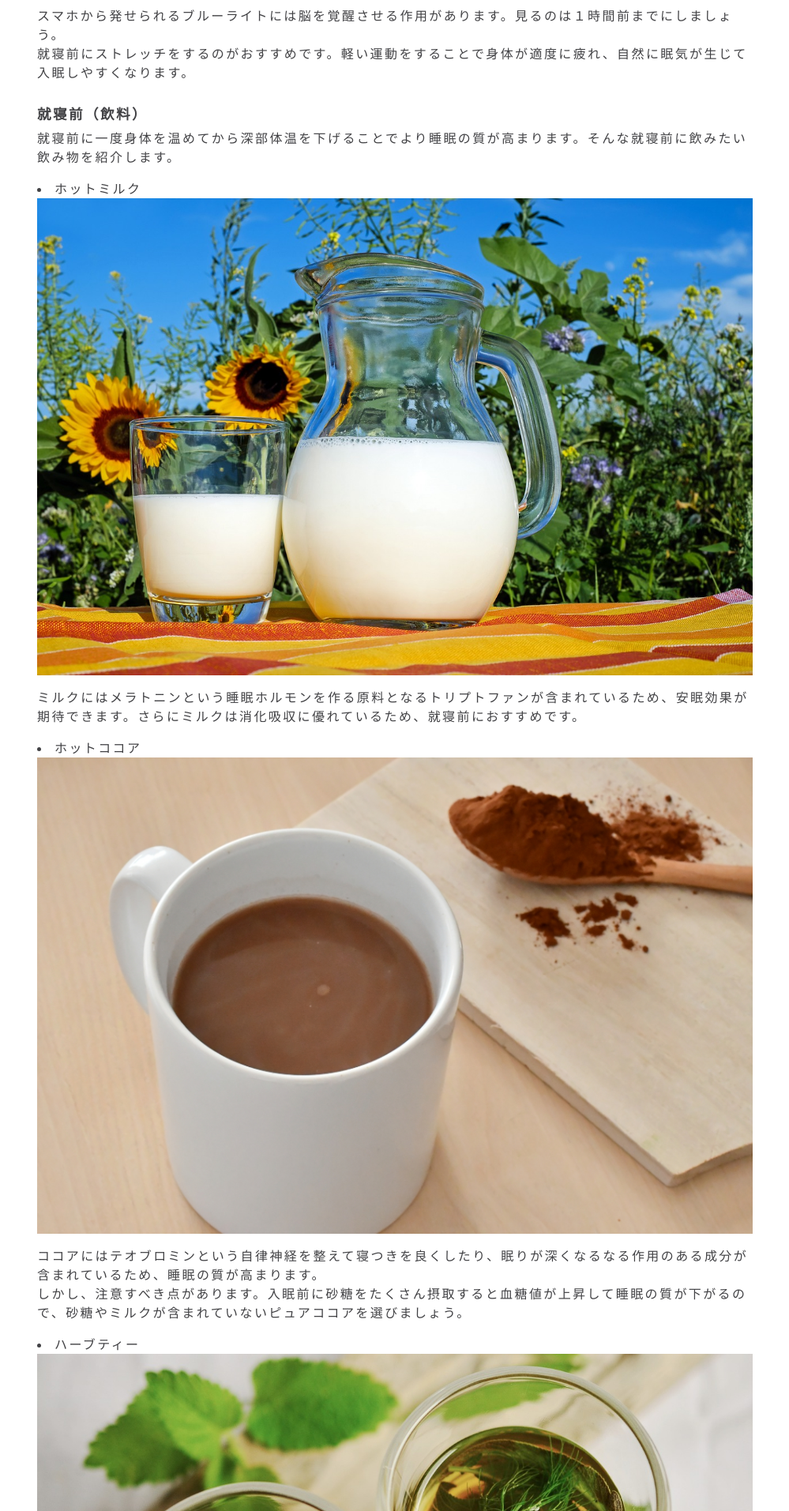
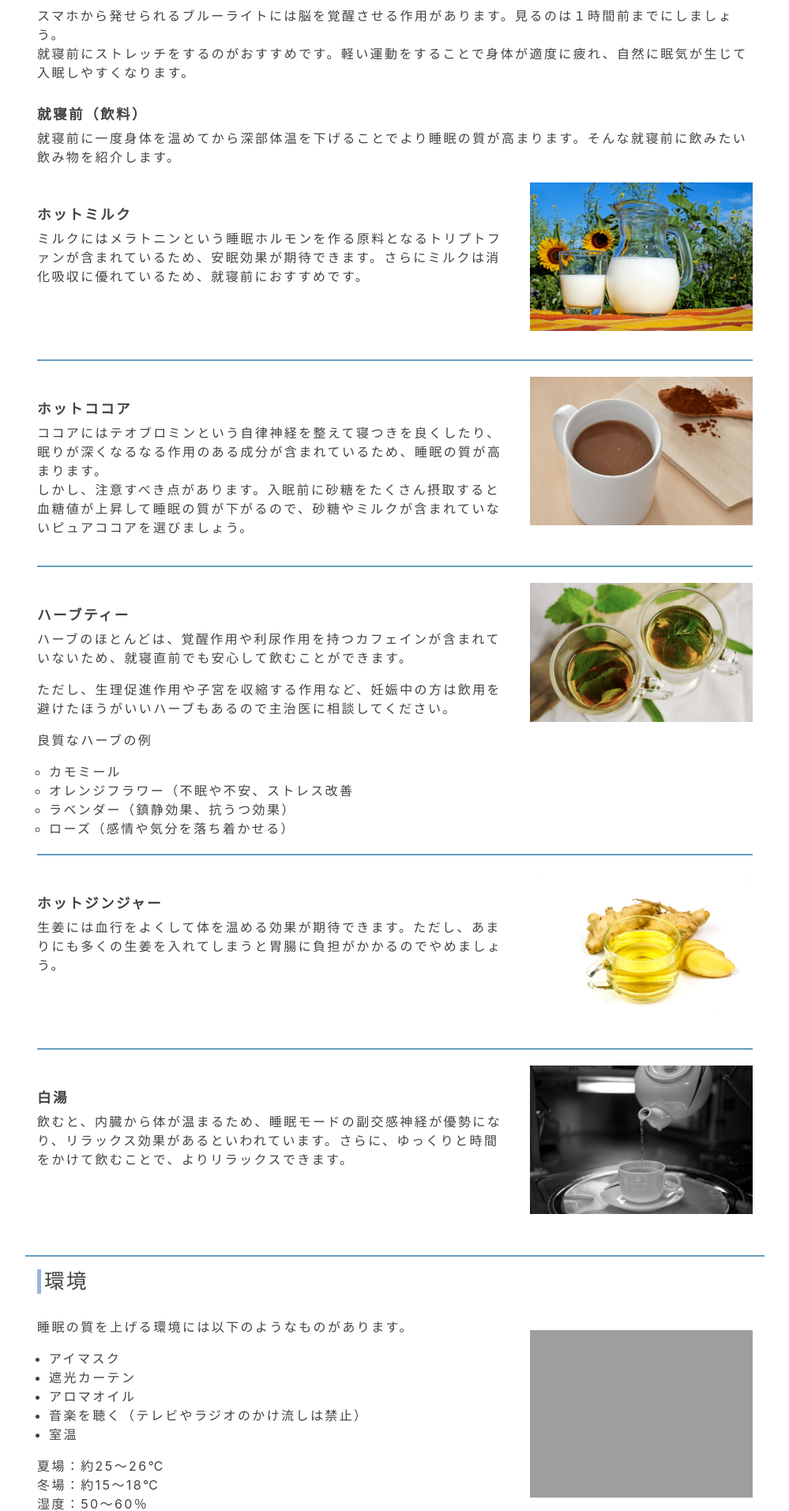
Before and after one commit to EbinaKai/KaiminKikaku, a PHP site: page /quality.html in a window 1280 px wide. Shown: the part 536-2449 px from the top of the page at 79% size, without its empty margins (140-1139 px from the left). Run offline with PHP 8.4, Linux system fonts and the light colour scheme; grey boxes are pictures that could not be loaded.

Commit message:
[update] update desgin quality.html

```diff
--- a/assets/css/style.css
+++ b/assets/css/style.css
@@ -90,6 +90,15 @@ section h4 {
   font-weight: bold;
 }
 
+.list-border-bottom > li {
+  margin-top: 20px;
+  padding-bottom: 20px;
+  border-bottom: 2px solid #659DBF;
+}
+.list-border-bottom > li:last-child {
+  border: none;
+}
+
 .theme-text {
   text-decoration: underline;
   text-decoration-color: #72DBF2;
--- a/quality.html
+++ b/quality.html
@@ -53,54 +53,111 @@
           就寝前にストレッチをするのがおすすめです。軽い運動をすることで身体が適度に疲れ、自然に眠気が生じて入眠しやすくなります。</p>
         <h4>就寝前（飲料）</h4>
         <p>就寝前に一度身体を温めてから深部体温を下げることでより睡眠の質が高まります。そんな就寝前に飲みたい飲み物を紹介します。</p>
-        <li>ホットミルク</li>
+        <ul class="list-unstyled list-border-bottom">
+          <li>
+            <div class="row">
+              <div class="col-8">
+                <div>
+                  <h4>ホットミルク</h4>
+                  <p>ミルクにはメラトニンという睡眠ホルモンを作る原料となるトリプトファンが含まれているため、安眠効果が期待できます。さらにミルクは消化吸収に優れているため、就寝前におすすめです。</p>
+                </div>
+              </div>
+              <div class="col-4">
                 <img class="img-fluid pb-3" src="assets/images/hot_milk.jpg" alt="サンプル画像">
-        <p>ミルクにはメラトニンという睡眠ホルモンを作る原料となるトリプトファンが含まれているため、安眠効果が期待できます。さらにミルクは消化吸収に優れているため、就寝前におすすめです。</p>
-        <li>ホットココア</li>
+              </div>
+            </div>
+          </li>
+          <li>
+            <div class="row">
+              <div class="col-8">
+                <h4>ホットココア</h4>
+                <p>ココアにはテオブロミンという自律神経を整えて寝つきを良くしたり、眠りが深くなるなる作用のある成分が含まれているため、睡眠の質が高まります。<br>しかし、注意すべき点があります。入眠前に砂糖をたくさん摂取すると血糖値が上昇して睡眠の質が下がるので、砂糖やミルクが含まれていないピュアココアを選びましょう。</p>
+              </div>
+              <div class="col-4">
                 <img class="img-fluid pb-3" src="assets/images/cocoa.jpg" alt="サンプル画像">
-        <p>ココアにはテオブロミンという自律神経を整えて寝つきを良くしたり、眠りが深くなるなる作用のある成分が含まれているため、睡眠の質が高まります。<br>しかし、注意すべき点があります。入眠前に砂糖をたくさん摂取すると血糖値が上昇して睡眠の質が下がるので、砂糖やミルクが含まれていないピュアココアを選びましょう。</p>
-        <li>ハーブティー</li>
-        <img class="img-fluid pb-3" src="assets/images/herb_tea.jpg" alt="サンプル画像">
+              </div>
+            </div>
+          </li>
+          <li>
+            <div class="row">
+              <div class="col-8">
+                <h4>ハーブティー</h4>
                 <p>ハーブのほとんどは、覚醒作用や利尿作用を持つカフェインが含まれていないため、就寝直前でも安心して飲むことができます。</p>
                 <p>ただし、生理促進作用や子宮を収縮する作用など、妊娠中の方は飲用を避けたほうがいいハーブもあるので主治医に相談してください。</p>
-        <p>良質なハーブの例<br>
-          ・カモミール・オレンジフラワー（不眠や不安、ストレス改善<br>
-          ・ラベンダー（鎮静効果、抗うつ効果）<br>
-          ・ローズ（感情や気分を落ち着かせる）
-        </p>
-        <li>ホットジンジャー</li>
+                <p>良質なハーブの例</p>
+                <ul>
+                  <li>カモミール</li>
+                  <li>オレンジフラワー（不眠や不安、ストレス改善</li>
+                  <li>ラベンダー（鎮静効果、抗うつ効果）</li>
+                  <li>ローズ（感情や気分を落ち着かせる）</li>
+                </ul>
+              </div>
+              <div class="col-4">
+                <img class="img-fluid pb-3" src="assets/images/herb_tea.jpg" alt="サンプル画像">
+              </div>
+            </div>
+          </li>
+          <li>
+            <div class="row">
+              <div class="col-8">
+                <h4>ホットジンジャー</h4>
+                <p>生姜には血行をよくして体を温める効果が期待できます。ただし、あまりにも多くの生姜を入れてしまうと胃腸に負担がかかるのでやめましょう。</p>
+              </div>
+              <div class="col-4">
                 <img class="img-fluid pb-3" src="assets/images/ginger.jpg" alt="サンプル画像">
-        <p>生姜には血行をよくして体を温める効果が期待できます。ただし、あまりにも多くの生姜を入れてしまうと胃腸に負担がかかるのでやめましょう。</p>
-        <li>白湯</li>
+              </div>
+            </div>
+          </li>
+          <li>
+            <div class="row">
+              <div class="col-8">
+                <h4>白湯</h4>
+                <p>飲むと、内臓から体が温まるため、睡眠モードの副交感神経が優勢になり、リラックス効果があるといわれています。さらに、ゆっくりと時間をかけて飲むことで、よりリラックスできます。</p>
+              </div>
+              <div class="col-4">
                 <img class="img-fluid pb-3" src="assets/images/hot_water.jpg" alt="サンプル画像">
-        <p>飲むと、内臓から体が温まるため、睡眠モードの副交感神経が優勢になり、リラックス効果があるといわれています。さらに、ゆっくりと時間をかけて飲むことで、よりリラックスできます。</p>
+              </div>
+            </div>
+          </li>
+        </ul>
       </section>
 
       <section class="container mb-3">
         <h2>環境</h2>
         <div class="row">
+          <div class="col-lg-8">
+            <p>睡眠の質を上げる環境には以下のようなものがあります。</p>
+            <ul>
+              <li>アイマスク</li>
+              <li>遮光カーテン</li>
+              <li>アロマオイル</li>
+              <li>音楽を聴く（テレビやラジオのかけ流しは禁止）</li>
+              <li>室温</li>
+            </ul>
+            <p>夏場：約25～26℃<br>冬場：約15～18℃<br>湿度：50～60％</p>
+          </div>
           <div class="col-lg-4">
             <div class="img-box">
               <img src="assets/images/sample_image.jpg" alt="サンプル画像">
             </div>
           </div>
-          <div class="col-lg-8">
-            <p>睡眠の質を上げる環境には以下のようなものがあります。</p>
-            <li>アイマスク</li>
-            <li>遮光カーテン</li>
-            <li>アロマオイル</li>
-            <li>音楽を聴く（テレビやラジオのかけ流しは禁止）</li>
-            <li>室温</li>
-            <p>夏場：約25～26℃<br>冬場：約15～18℃<br>湿度：50～60％</p>
+        </div>
+
         <h4>理想の寝姿勢</h4>
         <p>仰向けになってもその姿勢が自然に保たれている状態のことを言います。仰向けで立った時と同じ姿勢で寝ると体の圧力が均等に分散されるため、血液が体のすみずみまで循環しやすくなり、十分な休息を与えることができます。また、横向きの場合でも背骨が真っすぐになることで、頭が適切な高さで支えられ首や肩にかかる負担を抑えます。</p>
+
         <h4>体の不調におすすめの寝姿勢</h4>
         <p>体が不調な時それを緩和させる効果的な寝姿勢を紹介します。</p>
         <h5>腰痛もち</h5>
-            <p>足の間にクッションを挟む<br>
-              横向きに寝て、足の間に薄めのクッションを挟み、腰と足の高さが水平になるので腰の痛みが緩和されます。</p>
-            <p>タオルを3つ折りにして腰の下に敷く<br>
-              タオルを細長く3つに折り、腰とマットレスの間の隙間を埋めるように敷きます。</p>
+        <p>
+          足の間にクッションを挟む<br>
+          横向きに寝て、足の間に薄めのクッションを挟み、腰と足の高さが水平になるので腰の痛みが緩和されます。
+        </p>
+        <p>
+          タオルを3つ折りにして腰の下に敷く<br>
+          タオルを細長く3つに折り、腰とマットレスの間の隙間を埋めるように敷きます。
+        </p>
+
         <h4>呼吸が苦しいとき</h4>
         <h5>仰向け</h5>
         <p>大きめのクッションやまくら、または掛布団を使って頭を上げ、ひざを曲げると楽に寝ることが出来ます。</p>
@@ -108,19 +165,17 @@
         <p>まくらやクッションを抱きながら、苦しくなる向きで姿勢を安定させましょう。姿勢が整ったら、手足の力を抜いてリラックスしながら口すぼめ呼吸をすると楽になります。</p>
         <h5>妊婦さんの姿勢</h5>
         <p>シムス位（回復体位）体を横向きにしたまま上側の足を前に出して、ひざを床につけて寝る姿勢のことを言います。おなかも大きくなるにつれて、おなかが押され苦しくなることもあります。その時は床面につく膝の下に、まくらや座布団などを入れて、膝の高さを調節しましょう。</p>
-          </div>
-        </div>
       </section>
 
       <section class="container mb-3">
         <h2>寝具の選び方</h2>
-        <ul class="ml-4">
-          <li>まくらの高さ</li>
-          <p>起きたときに首や肩が凝っている、胸の筋肉が張るなど筋肉の緊張が取れてないときは枕と頸椎のカーブがあっていないと考えられます。専門店で自分の首のカーブの角度を計測してもらうようにしましょう。</p>
-          <li>敷布団の硬さ</li>
-          <p>柔らかすぎると腰痛、硬すぎると骨が当たって痛み、血流が悪くなり、寝つきが悪くなります。<br>
-            実際に店頭で試したり、短期間のレンタルサービスなどを利用して適度な硬さをもったもの選びましょう。寝る前はTシャツやスウェットをパジャマ代わりにせず、きちんと寝る用途向けに作られたパジャマを着用しましょう。</p>
-        </ul>
+        <dl class="ml-4">
+          <dt>まくらの高さ</dt>
+          <dd>起きたときに首や肩が凝っている、胸の筋肉が張るなど筋肉の緊張が取れてないときは枕と頸椎のカーブがあっていないと考えられます。専門店で自分の首のカーブの角度を計測してもらうようにしましょう。</dd>
+          <dt>敷布団の硬さ</dt>
+          <dd>柔らかすぎると腰痛、硬すぎると骨が当たって痛み、血流が悪くなり、寝つきが悪くなります。<br>
+            実際に店頭で試したり、短期間のレンタルサービスなどを利用して適度な硬さをもったもの選びましょう。寝る前はTシャツやスウェットをパジャマ代わりにせず、きちんと寝る用途向けに作られたパジャマを着用しましょう。</dd>
+        </dl>
       </section>
     </main>
 
```
Lines whose indentation alone changed are shown as unchanged.
